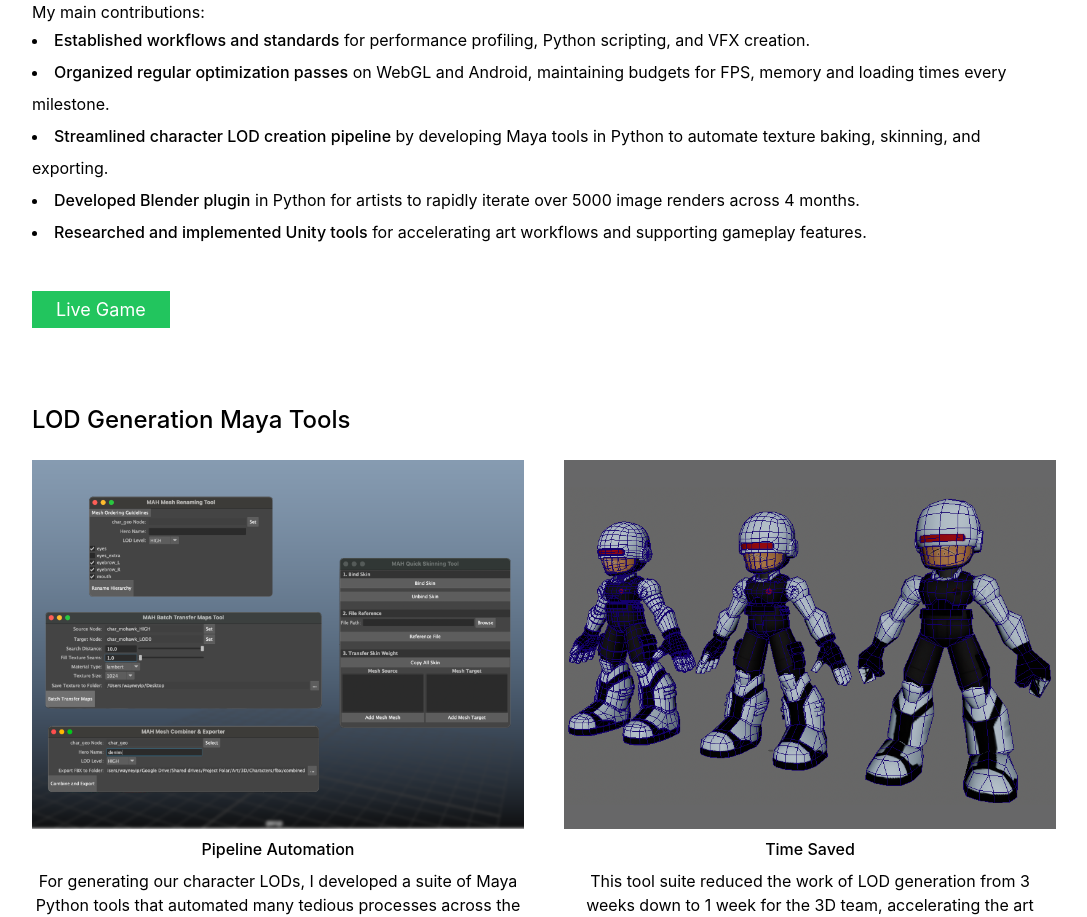
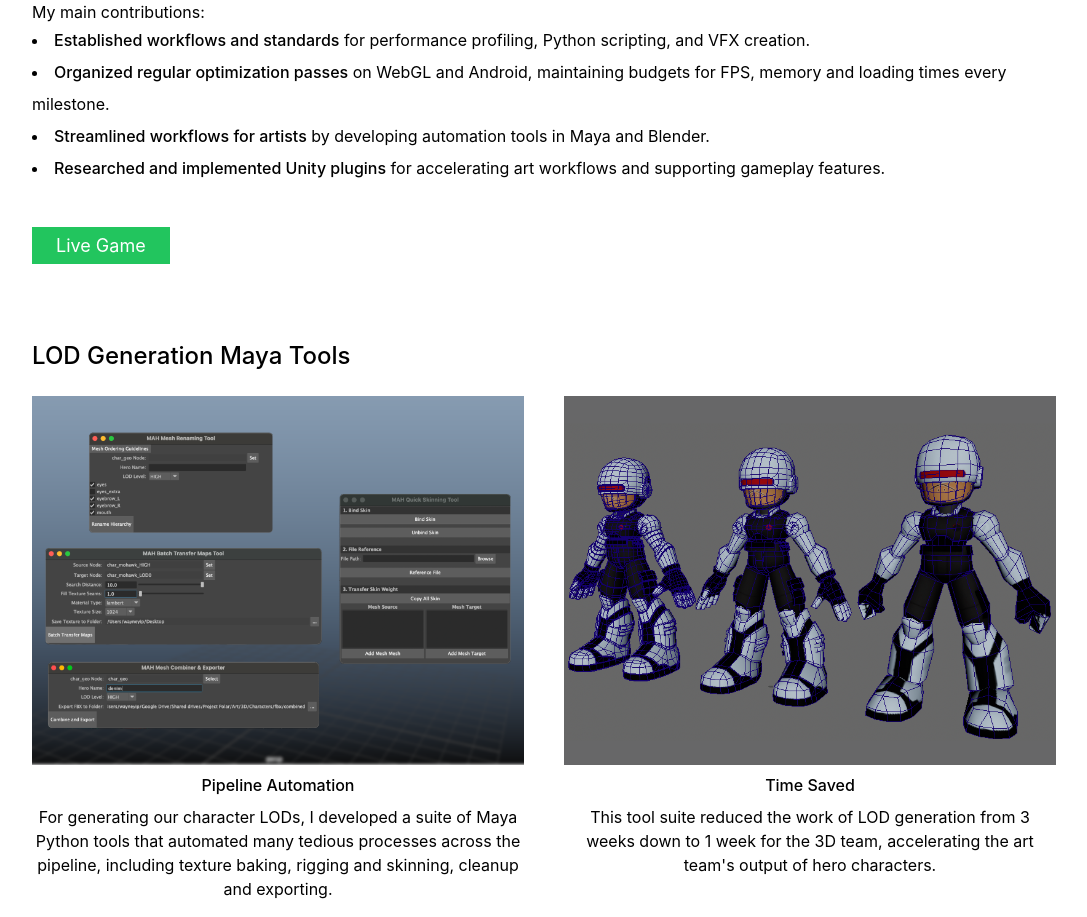
Before and after one commit to wayneyip/wayneyip.github.io, a React (Create React App) app: page /mah in a window 1280 px wide. Shown: the part 1120-2037 px from the top of the page, without its empty margins (96-1183 px from the left). Built offline with nearby package versions, Linux system fonts and the light colour scheme.

Commit message:
Clean up descriptions for main contributions

```diff
--- a/src/components/Dmm.js
+++ b/src/components/Dmm.js
@@ -86,8 +86,6 @@ export default function Dmm()
               	<li><span className="font-medium">Managed outsourcers</span> on delivery and iteration of 20+ Disney-Pixar character rigs over 18 months.</li>
 								<li><span className="font-medium">Implemented all character assets</span> in close collaboration with animators, engineers and VFX artists.</li>
 								<li><span className="font-medium">Optimized performance</span> on mobile devices with Xcode, bringing low-end iOS devices from 20 to 60 FPS.</li>
-								<li><span className="font-medium">Developed tools</span> in C# to streamline art workflows in Unity.</li>
-								<li><span className="font-medium">Created character rigs</span> for characters with unconventional anatomy.</li>
             	</ul>
               <br/>
               <br/>
@@ -99,7 +97,7 @@ export default function Dmm()
                 App Store
               </a>
             </div>
-            <DetailsGroup groupName="Procedural Scatter Tool with Splines" details={scatterToolDetails} />
+            <DetailsGroup groupName="Procedural Scatter Tool for Splines" details={scatterToolDetails} />
             <DetailsGroup groupName="Character Asset Management and Implementation" details={characterDetails} />
             <DetailsGroup groupName="Abstract Bing Bong Rig" details={charRigDetails} />
           </div>
--- a/src/components/Mah.js
+++ b/src/components/Mah.js
@@ -73,9 +73,8 @@ export default function Mah()
                 <ul className="list-disc list-inside leading-loose">
                 	<li><span className="font-medium">Established workflows and standards</span> for performance profiling, Python scripting, and VFX creation.</li>
 									<li><span className="font-medium">Organized regular optimization passes</span> on WebGL and Android, maintaining budgets for FPS, memory and loading times every milestone.</li>
-									<li><span className="font-medium">Streamlined character LOD creation pipeline</span> by developing Maya tools in Python to automate texture baking, skinning, and exporting.</li>
-									<li><span className="font-medium">Developed Blender plugin</span> in Python for artists to rapidly iterate over 5000 image renders across 4 months.</li>
-									<li><span className="font-medium">Researched and implemented Unity tools</span> for accelerating art workflows and supporting gameplay features.</li>
+									<li><span className="font-medium">Streamlined workflows for artists</span> by developing automation tools in Maya and Blender.</li>
+									<li><span className="font-medium">Researched and implemented Unity plugins</span> for accelerating art workflows and supporting gameplay features.</li>
               	</ul>
                 <br/>
                 <br/>
```
